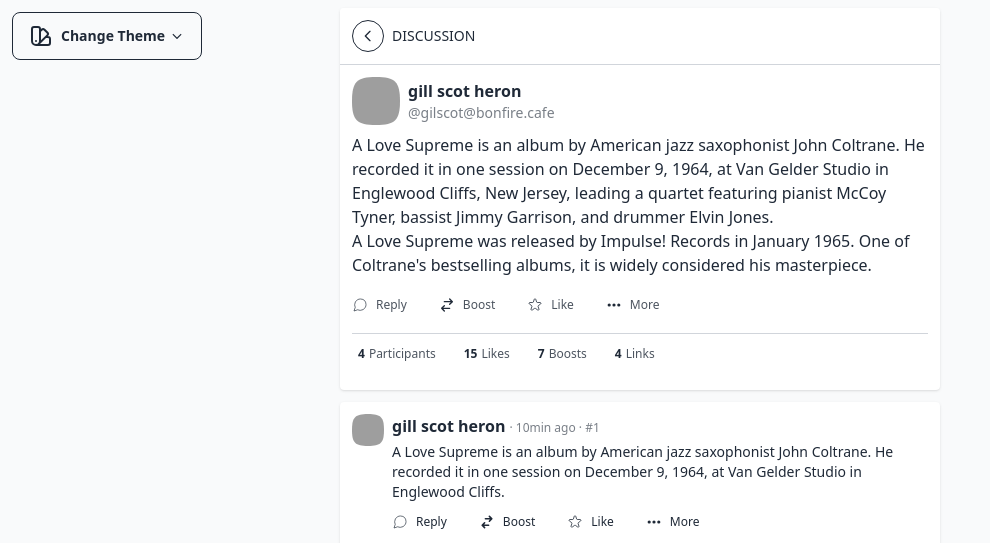
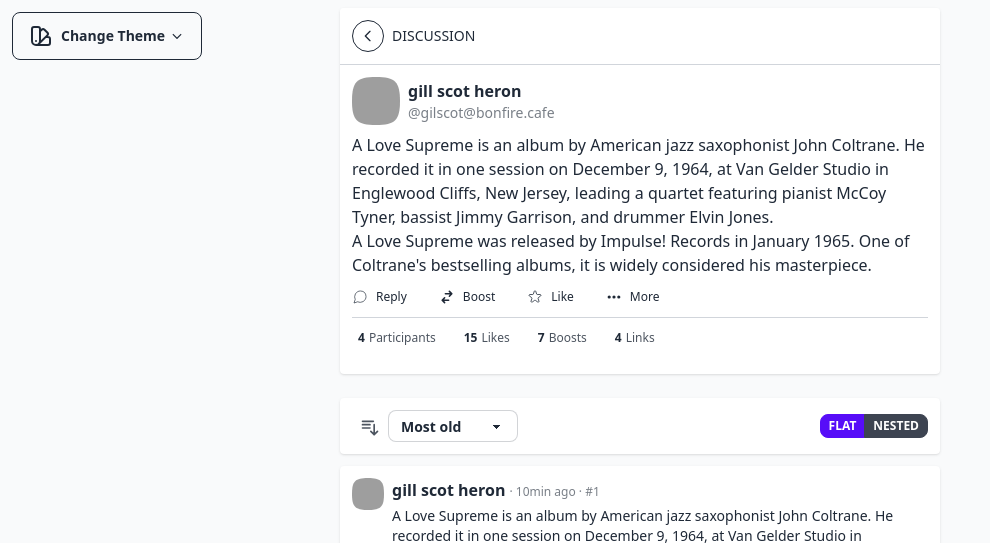
Before and after one commit to bonfire-networks/components-library, a website: page src/index.html in a window 1280 px wide. Shown: the top 543 px of the page, without its empty margins (0-990 px from the left). Drawn offline with nearby package versions, Linux system fonts and the light colour scheme; grey boxes are pictures that could not be loaded.

Commit message:
navigation box

```diff
--- a/src/index.html
+++ b/src/index.html
@@ -60,44 +60,44 @@
 
           <div>
             <div class="flex items-center space-x-8 mt-3">
-              <div class="rounded py-2 flex cursor-pointer items-center space-x-2">
+              <div class="flex cursor-pointer text-content-primary text-opacity-80 items-center space-x-2 group hover:text-primary hover:text-opacity-100">
                 <span class="flex place-content-center items-center rounded-full">
                   <svg class="w-4 h-4" stroke="currentColor" fill="none" viewBox="0 0 24 24" xmlns="http://www.w3.org/2000/svg">
                     <path d="M21 11.5a8.38 8.38 0 0 1-.9 3.8 8.5 8.5 0 0 1-7.6 4.7 8.38 8.38 0 0 1-3.8-.9L3 21l1.9-5.7a8.38 8.38 0 0 1-.9-3.8 8.5 8.5 0 0 1 4.7-7.6 8.38 8.38 0 0 1 3.8-.9h.5a8.48 8.48 0 0 1 8 8v.5z"></path>
                   </svg>
                 </span>
-                <span class="text-xs font-light text-base-content text-opacity-80 ">
+                <span class="text-xs font-light  ">
                   Reply
                 </span>
               </div>
-              <button data-id="boost_action" class="rounded py-2 flex cursor-pointer items-center space-x-2 boost">
+              <button class="flex cursor-pointer text-content-primary text-opacity-80 items-center space-x-2 group hover:text-primary hover:text-opacity-100">
                 <span class="flex place-content-center items-center rounded-full">
-                  <svg xmlns="http://www.w3.org/2000/svg" class="h-4 w-4" fill="none" viewBox="0 0 24 24" stroke="currentColor">
-                    <path stroke-linecap="round" stroke-linejoin="round" stroke-width="2" d="M8 7h12m0 0l-4-4m4 4l-4 4m0 6H4m0 0l4 4m-4-4l4-4" />
+                  <svg fill="currentColor" class="w-4 h-4" stroke="none" viewBox="0 0 20 20" xmlns="http://www.w3.org/2000/svg">
+                      <path d="M8 5a1 1 0 100 2h5.586l-1.293 1.293a1 1 0 001.414 1.414l3-3a1 1 0 000-1.414l-3-3a1 1 0 10-1.414 1.414L13.586 5H8zM12 15a1 1 0 100-2H6.414l1.293-1.293a1 1 0 10-1.414-1.414l-3 3a1 1 0 000 1.414l3 3a1 1 0 001.414-1.414L6.414 15H12z"></path>
                   </svg>
                 </span>
-                <span class="text-xs font-light text-base-content text-opacity-80 ">
+                <span class="text-xs font-light">
                   Boost
                 </span>
               </button>
-              <button data-id="like_action"  class="like rounded py-2 flex cursor-pointer items-center space-x-2 like_with_label">
+              <button class="flex cursor-pointer text-content-primary text-opacity-80 items-center space-x-2 group hover:text-primary hover:text-opacity-100">
                 <span class="flex place-content-center items-center rounded-full">
                   <svg class="w-4 h-4" stroke="currentColor" fill="none" viewBox="0 0 20 20" xmlns="http://www.w3.org/2000/svg">
                     <path d="M9.049 2.927c.3-.921 1.603-.921 1.902 0l1.07 3.292a1 1 0 00.95.69h3.462c.969 0 1.371 1.24.588 1.81l-2.8 2.034a1 1 0 00-.364 1.118l1.07 3.292c.3.921-.755 1.688-1.54 1.118l-2.8-2.034a1 1 0 00-1.175 0l-2.8 2.034c-.784.57-1.838-.197-1.539-1.118l1.07-3.292a1 1 0 00-.364-1.118L2.98 8.72c-.783-.57-.38-1.81.588-1.81h3.461a1 1 0 00.951-.69l1.07-3.292z"></path>
                   </svg>
                 </span>
-                <span class="text-xs font-light text-base-content text-opacity-80 ">
+                <span class="text-xs font-light">
                   Like
                 </span>
               </button>
               <div x-data="{modal_flagging_activity: false}" aria-haspopup="true" class="dropdown dropdown-end feed_activity">
-                <div tabindex="0" class="rounded py-2 flex cursor-pointer items-center space-x-2">
+                <div tabindex="0" class="flex cursor-pointer text-content-primary text-opacity-80 items-center space-x-2 group hover:text-primary hover:text-opacity-100">
                   <span class="flex place-content-center items-center rounded-full">
                     <svg class="w-4 h-4" xmlns="http://www.w3.org/2000/svg" viewBox="0 0 20 20" fill="currentColor">
                       <path d="M6 10a2 2 0 11-4 0 2 2 0 014 0zM12 10a2 2 0 11-4 0 2 2 0 014 0zM16 12a2 2 0 100-4 2 2 0 000 4z"></path>
                     </svg>
                   </span>
-                  <span id="more-menu" class="text-xs font-light text-base-content text-opacity-80 ">More</span>
+                  <span id="more-menu" class="text-xs font-light">More</span>
                 </div>
               </div>
             </div>
@@ -319,6 +319,25 @@
         </div>
       </section>
 
+      <!-- MENU -->
+      <div class="p-3 bg-base-100 mt-6 flex items-center rounded shadow">
+        <div class="flex-1 space-x-2 items-center flex">
+          <svg xmlns="http://www.w3.org/2000/svg" class="h-5 w-5 mt-1 ml-2 place-self-center text-base-content text-opacity-80" fill="none" viewBox="0 0 24 24" stroke="currentColor">
+            <path stroke-linecap="round" stroke-linejoin="round" stroke-width="2" d="M3 4h13M3 8h9m-9 4h9m5-4v12m0 0l-4-4m4 4l4-4" />
+          </svg>
+          <select class="select select-bordered select-sm -ml-1 ">
+            <option>Most old</option>
+            <option>Most recent</option>
+            <option>Most voted</option>
+          </select>
+        </div>
+
+        <div class="btn-group">
+          <button class="btn btn-xs btn-active">Flat</button>
+          <button class="btn btn-xs ">Nested</button>
+        </div>
+      </div>
+      <!-- /MENU -->
 
       <div id="comment_1" class="activity p-3 rounded mt-3 bg-base-100 shadow">
         <div class="flex items-top">
```
Also changed, not shown: dist/output.css.
